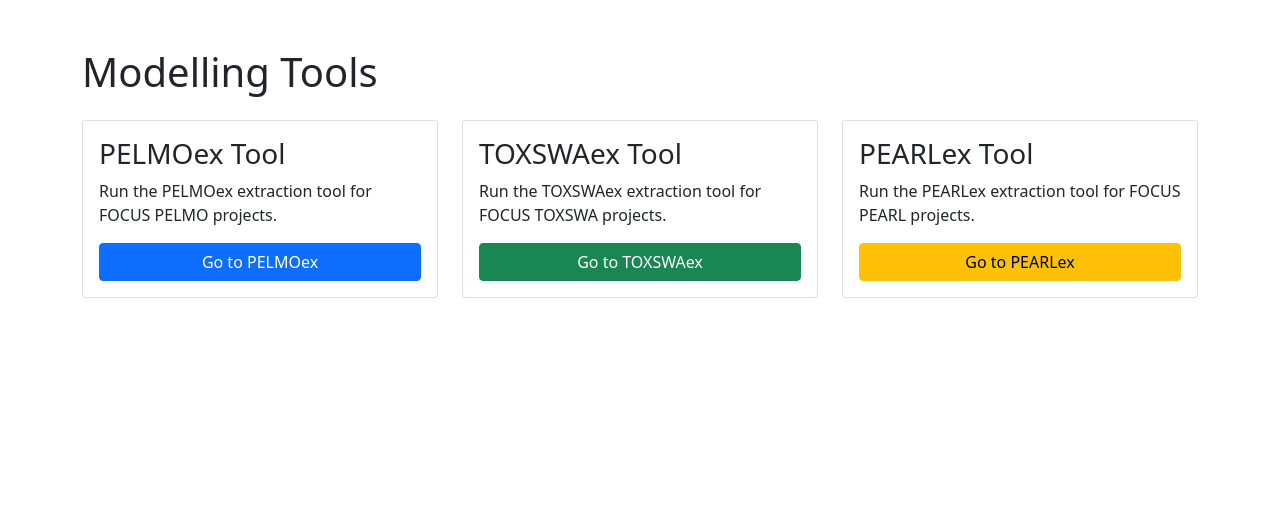
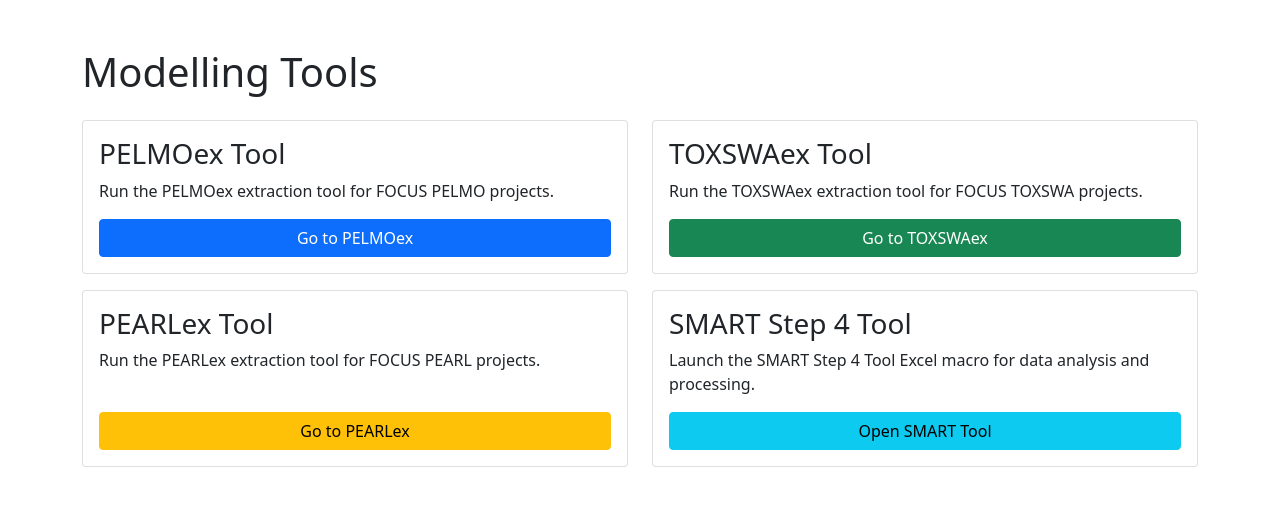
Before and after one commit to dgl321/ls-modelling-tools-flask, a Flask app: page / in a window 1280 px wide. Shown: the top 506 px of the page. Run offline with Flask 3, Linux system fonts and the light colour scheme.

Commit message:
Added SMART Step 4 Tool

```diff
--- a/app.py
+++ b/app.py
@@ -304,5 +304,132 @@
 def index():
     return render_template('index.html')
 
+@app.route('/smart-tool')
+def smart_tool():
+    """Open the SMART Step 4 Tool Excel macro file"""
+    try:
+        smart_file_path = os.path.join(os.path.dirname(__file__), 'smart', 'SMART Step 4 Tool v7.xltm')
+        if os.path.exists(smart_file_path):
+            # Convert to absolute path
+            abs_path = os.path.abspath(smart_file_path)
+
+            # Open the file with the system's default application
+            import subprocess
+            import platform
+
+            system = platform.system()
+            if system == "Windows":
+                os.startfile(abs_path)
+            elif system == "Darwin":  # macOS
+                subprocess.run(["open", abs_path])
+            else:  # Linux
+                subprocess.run(["xdg-open", abs_path])
+
+            # Return a proper HTML page that redirects back to dashboard
+            return '''
+            <!DOCTYPE html>
+            <html>
+            <head>
+                <title>SMART Tool Opened</title>
+                <meta http-equiv="refresh" content="2;url=/" />
+                <style>
+                    body {
+                        font-family: Arial, sans-serif;
+                        text-align: center;
+                        padding: 50px;
+                        background-color: #f8f9fa;
+                    }
+                    .message {
+                        background: white;
+                        padding: 30px;
+                        border-radius: 10px;
+                        box-shadow: 0 2px 10px rgba(0,0,0,0.1);
+                        max-width: 400px;
+                        margin: 0 auto;
+                    }
+                    .success { color: #28a745; }
+                    .redirect { color: #6c757d; font-size: 14px; margin-top: 20px; }
+                </style>
+            </head>
+            <body>
+                <div class="message">
+                    <h2 class="success">✓ SMART Tool Opened</h2>
+                    <p>The SMART Step 4 Tool has been opened in Excel.</p>
+                    <p class="redirect">Redirecting back to dashboard...</p>
+                </div>
+            </body>
+            </html>
+            ''', 200
+        else:
+            return '''
+            <!DOCTYPE html>
+            <html>
+            <head>
+                <title>Error - SMART Tool</title>
+                <meta http-equiv="refresh" content="3;url=/" />
+                <style>
+                    body {
+                        font-family: Arial, sans-serif;
+                        text-align: center;
+                        padding: 50px;
+                        background-color: #f8f9fa;
+                    }
+                    .message {
+                        background: white;
+                        padding: 30px;
+                        border-radius: 10px;
+                        box-shadow: 0 2px 10px rgba(0,0,0,0.1);
+                        max-width: 400px;
+                        margin: 0 auto;
+                    }
+                    .error { color: #dc3545; }
+                    .redirect { color: #6c757d; font-size: 14px; margin-top: 20px; }
+                </style>
+            </head>
+            <body>
+                <div class="message">
+                    <h2 class="error">✗ File Not Found</h2>
+                    <p>The SMART Step 4 Tool file could not be found.</p>
+                    <p class="redirect">Redirecting back to dashboard...</p>
+                </div>
+            </body>
+            </html>
+            ''', 404
+    except Exception as e:
+        return f'''
+        <!DOCTYPE html>
+        <html>
+        <head>
+            <title>Error - SMART Tool</title>
+            <meta http-equiv="refresh" content="3;url=/" />
+            <style>
+                body {{
+                    font-family: Arial, sans-serif;
+                    text-align: center;
+                    padding: 50px;
+                    background-color: #f8f9fa;
+                }}
+                .message {{
+                    background: white;
+                    padding: 30px;
+                    border-radius: 10px;
+                    box-shadow: 0 2px 10px rgba(0,0,0,0.1);
+                    max-width: 400px;
+                    margin: 0 auto;
+                }}
+                .error {{ color: #dc3545; }}
+                .redirect {{ color: #6c757d; font-size: 14px; margin-top: 20px; }}
+            </style>
+        </head>
+        <body>
+            <div class="message">
+                <h2 class="error">✗ Error Opening File</h2>
+                <p>Error: {str(e)}</p>
+                <p class="redirect">Redirecting back to dashboard...</p>
+            </div>
+        </body>
+        </html>
+        ''', 500
+
 if __name__ == '__main__':
     app.run(debug=True)
--- a/templates/index.html
+++ b/templates/index.html
@@ -10,7 +10,7 @@
     <div class="container mt-5">
         <h1 class="mb-4">Modelling Tools</h1>
         <div class="row">
-            <div class="col-md-4 mb-3">
+            <div class="col-md-6 mb-3">
                 <div class="card h-100">
                     <div class="card-body d-flex flex-column justify-content-between">
                         <h3 class="card-title">PELMOex Tool</h3>
@@ -19,7 +19,7 @@
                     </div>
                 </div>
             </div>
-            <div class="col-md-4 mb-3">
+            <div class="col-md-6 mb-3">
                 <div class="card h-100">
                     <div class="card-body d-flex flex-column justify-content-between">
                         <h3 class="card-title">TOXSWAex Tool</h3>
@@ -28,7 +28,7 @@
                     </div>
                 </div>
             </div>
-            <div class="col-md-4 mb-3">
+            <div class="col-md-6 mb-3">
                 <div class="card h-100">
                     <div class="card-body d-flex flex-column justify-content-between">
                         <h3 class="card-title">PEARLex Tool</h3>
@@ -37,6 +37,15 @@
                     </div>
                 </div>
             </div>
+            <div class="col-md-6 mb-3">
+                <div class="card h-100">
+                    <div class="card-body d-flex flex-column justify-content-between">
+                        <h3 class="card-title">SMART Step 4 Tool</h3>
+                        <p class="card-text">Launch the SMART Step 4 Tool Excel macro for data analysis and processing.</p>
+                        <a href="{{ url_for('smart_tool') }}" class="btn btn-info mt-auto">Open SMART Tool</a>
+                    </div>
+                </div>
+            </div>
         </div>
     </div>
 </body>
```
Also changed, not shown: 1 other file.
